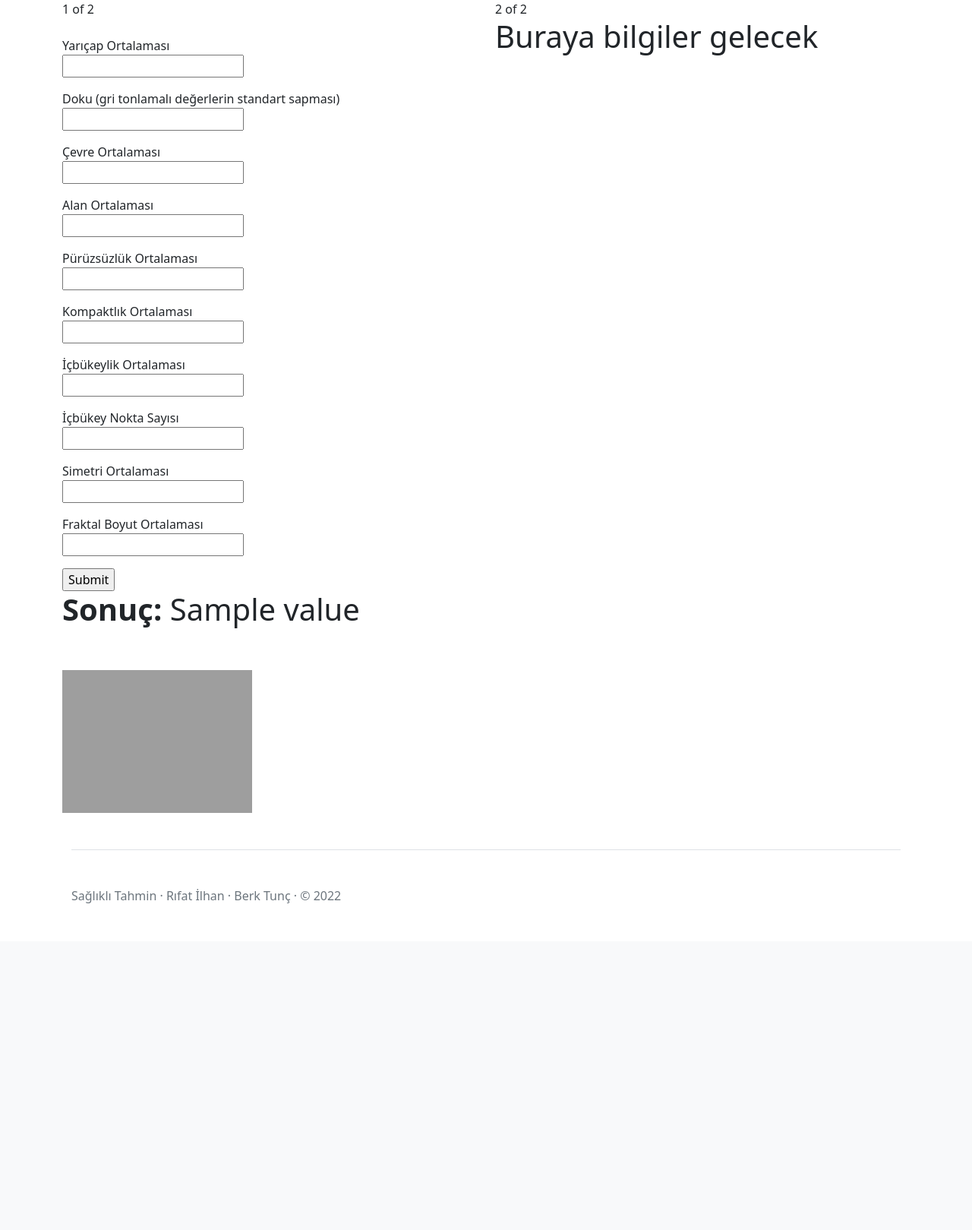
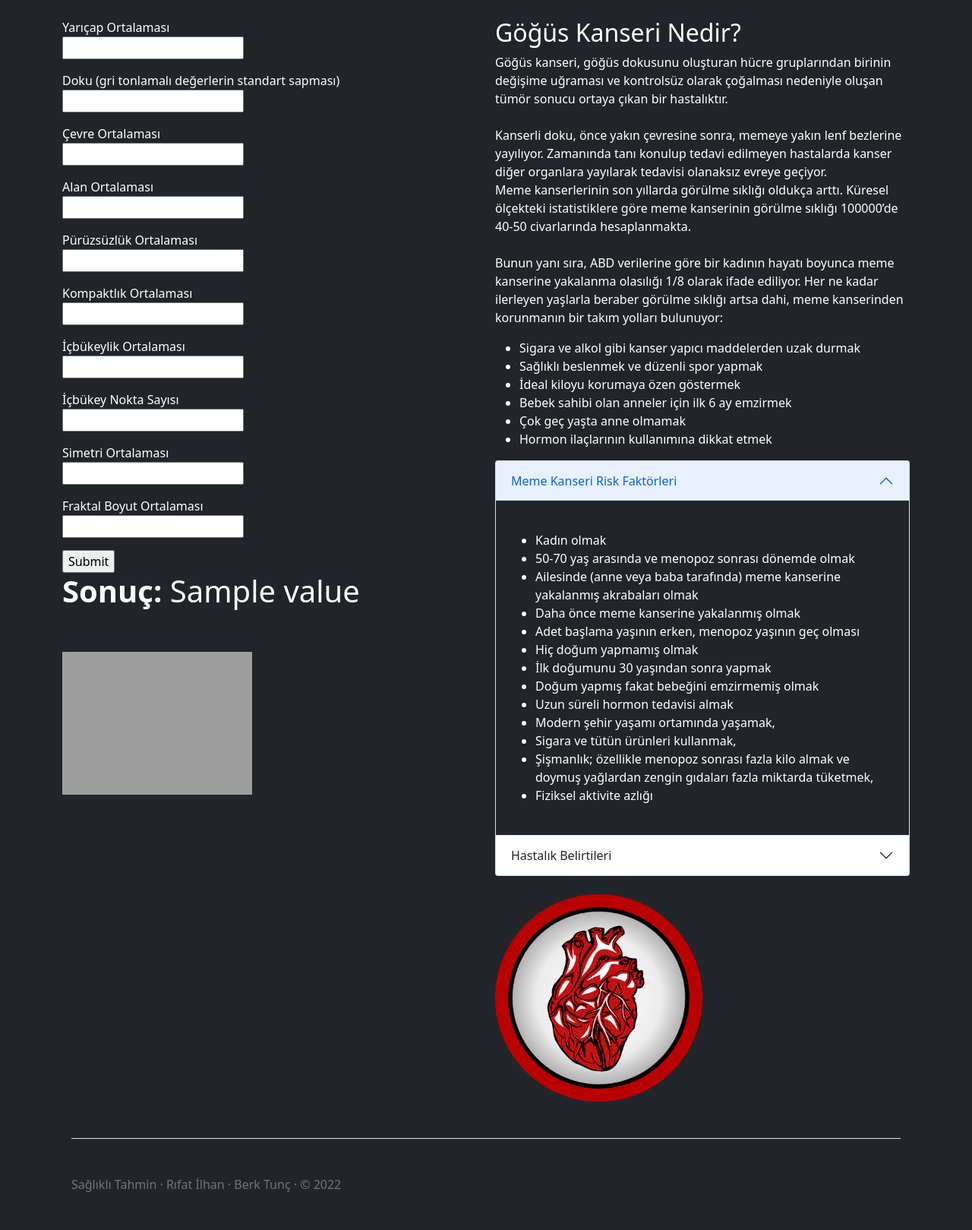
Before and after one commit to berktunc008/health, a Flask app: template templates/breastcancer.html in a window 1280 px wide. Shown: the part 56-1675 px from the top of the page at 76% size. Before the commit the page ends 1245 px from the top, so only its background shows below. Run offline with Flask 2, Linux system fonts and the light colour scheme; the template is opened without the code that fills it: most values are stand-ins (such as "Sample title", 1, 10 or a date in 2020); grey boxes are pictures that could not be loaded.

Commit message:
gögüs kanseri sayfasında ilerleme

```diff
--- a/templates/breastcancer.html
+++ b/templates/breastcancer.html
@@ -8,7 +8,7 @@
     <link href="https://cdn.jsdelivr.net/npm/bootstrap@5.1.3/dist/css/bootstrap.min.css" rel="stylesheet" integrity="sha384-1BmE4kWBq78iYhFldvKuhfTAU6auU8tT94WrHftjDbrCEXSU1oBoqyl2QvZ6jIW3" crossorigin="anonymous">
 </head>
 
-<body>
+<body class="bg-dark text-white">
 
 <!-- <form method="POST">
 	<br><b>radius_mean</b><br>
@@ -90,7 +90,7 @@
   <div class="container">
     <div class="row">
       <div class="col">
-        1 of 2
+
 
 <form method="POST">
     <br>
@@ -122,6 +122,7 @@
         <label for="radius_mean">İçbükeylik Ortalaması</label> </br>
         <input type="number" step="0.0000001" id="concavity_mean" name="concavity_mean">
 </div>
+
     <div class="mb-3">
         <label for="radius_mean">İçbükey Nokta Sayısı</label> </br>
         <input type="number" step="0.0000001" id="concave points_mean" name="concave points_mean">
@@ -146,10 +147,104 @@
    {% endfor %}
 </div>
 
+<!--col-6 bölümleme sag taraf-->
+
+
 <div class="col">
-    2 of 2
-    <h1>Buraya bilgiler gelecek</h1>
+    <br>
+
+    <h2>Göğüs Kanseri Nedir?</h2>
+    <p class="fs-6 mb-4class">Göğüs kanseri, göğüs dokusunu oluşturan hücre gruplarından birinin değişime
+      uğraması ve kontrolsüz olarak çoğalması nedeniyle oluşan tümör sonucu ortaya çıkan bir hastalıktır. <br> <br> Kanserli doku, önce yakın çevresine sonra,
+      memeye yakın lenf bezlerine yayılıyor. Zamanında tanı konulup tedavi edilmeyen hastalarda kanser diğer organlara yayılarak tedavisi olanaksız evreye geçiyor.
+      <br>
+     Meme kanserlerinin son yıllarda görülme sıklığı oldukça arttı. Küresel ölçekteki istatistiklere göre meme kanserinin görülme sıklığı 100000’de 40-50 civarlarında hesaplanmakta.
+      <br><br>
+      Bunun yanı sıra, ABD verilerine göre bir kadının hayatı boyunca meme kanserine yakalanma olasılığı 1/8 olarak ifade ediliyor. Her ne kadar ilerleyen yaşlarla beraber görülme sıklığı artsa dahi, meme kanserinden korunmanın bir takım yolları bulunuyor:
+     <br>
+      <ul class="fs-6 mb-4class=">
+        <li>Sigara ve alkol gibi kanser yapıcı maddelerden uzak durmak</li>
+        <li>Sağlıklı beslenmek ve düzenli spor yapmak</li>
+        <li>İdeal kiloyu korumaya özen göstermek</li>
+        <li>Bebek sahibi olan anneler için ilk 6 ay emzirmek</li>
+        <li>Çok geç yaşta anne olmamak</li>
+        <li>Hormon ilaçlarının kullanımına dikkat etmek</li>
+      </ul>
+
+      <!--açılabilir sekme (1)-->
+
+      <div class="accordion" id="accordionExample">
+        <div class="accordion-item">
+          <h2 class="accordion-header" id="headingOne">
+            <button class="accordion-button" type="button" data-bs-toggle="collapse" data-bs-target="#collapseOne" aria-expanded="true" aria-controls="collapseOne">
+              Meme Kanseri Risk Faktörleri
+            </button>
+          </h2>
+
+          <div id="collapseOne" class="accordion-collapse collapse show" aria-labelledby="headingOne" data-bs-parent="#accordionExample">
+            <div class="accordion-body bg-dark">
+              <p class="fs-6 mb-4">
+                <ul class="fs-6 mb-4">
+                <li>Kadın olmak</li>
+                <li>50-70 yaş arasında ve menopoz sonrası dönemde olmak</li>
+                <li>Ailesinde (anne veya baba tarafında) meme kanserine yakalanmış akrabaları olmak</li>
+                <li>Daha önce meme kanserine yakalanmış olmak</li>
+                <li>Adet başlama yaşının erken, menopoz yaşının geç olması</li>
+                <li>Hiç doğum yapmamış olmak</li>
+                <li>İlk doğumunu 30 yaşından sonra yapmak</li>
+                <li>Doğum yapmış fakat bebeğini emzirmemiş olmak</li>
+                <li>Uzun süreli hormon tedavisi almak</li>
+                <li>Modern şehir yaşamı ortamında yaşamak,</li>
+                <li>Sigara ve tütün ürünleri kullanmak,</li>
+                <li>Şişmanlık; özellikle menopoz sonrası fazla kilo almak ve doymuş yağlardan zengin gıdaları fazla miktarda tüketmek,</li>
+                <li>Fiziksel aktivite azlığı</li>
+              </ul> </p>
+            </div>
+          </div>
+        </div>
+
+         <!--açılabilir sekme (2)-->
+
+          <div class="accordion-item">
+            <h2 class="accordion-header" id="headingTwo">
+              <button class="accordion-button collapsed" type="button" data-bs-toggle="collapse" data-bs-target="#collapseTwo" aria-expanded="false" aria-controls="collapseTwo">
+                Hastalık Belirtileri
+              </button>
+            </h2>
+
+            <div id="collapseTwo" class="accordion-collapse collapse" aria-labelledby="headingTwo" data-bs-parent="#accordionExample">
+              <div class="accordion-body bg-dark">
+
+                  <p class="fs-6 mb-4">
+                    Meme içinde kanserleşen bir hücrenin, bir tümör oluşturması ve bir uzmanın muayene sırasında anlamasına ya da radyolojik incelemede belli olmasına kadar hayli uzun zaman geçmesi gerekiyor. Kadınlar genellikle en az 1 cm. büyüklüğüne ulaşmış bir kitleyi, elle kontrol yöntemi sayesinde fark edebiliyorlar.
+                    <br><br>
+                      Günümüzde meme kanseri belirtilerininin çoğu kişinin kendisi tarafından bulunuyor. Kanserli kitleler nispeten sert, düzensiz kenarlı, yüzeyi pürtüklü görünüyor ve meme dokusu içinde rahatça oynatılamıyor.
+                      Meme Kanserinin belirtileri ise;
+                    <br>
+
+                  <ul class="fs-6 mb-4class=">
+                    <li>Memede elle hissedilen bir sertlik veya kitle</li>
+                    <li>İki meme arasında son dönemde ortaya çıkan asimetri</li>
+                    <li>Meme başında veya meme cildinde içe doğru çekinti</li>
+                    <li>Memede kızarıklık, yara, egzama, kabuklanma, çatlama</li>
+                    <li>Meme cildinde portakal kabuğuna benzer görünüm</li>
+                    <li>Meme başında şekil veya yön değişikliği</li>
+                    <li>Memede olağan dışı şişlik veya boyut artışı</li>
+                    <li>Adet dönemlerinde memede rastlanabilenden farklı karakterde ağrı</li>
+                    <li>Koltuk altında sertlik, şişlik veya kitle</li>
+                    <li>Meme başından akıntı; özellikle pembe, kırmızı renkte</li>
+                  </ul>
+                 </p>
+              </div>
+            </div>
+          </div>
+          <br>
+
+           <!--fotograf-->
+     <img src="/static/cancer_bilgi.png" style="width: 50%;" alt="">
+
   </div>
+</div>
 </div>
 <!--footer-->
 <div class="container">
```
Also changed, not shown: static/bootstrap-logo.svg (deleted), static/cancer_bilgi.png (added).
